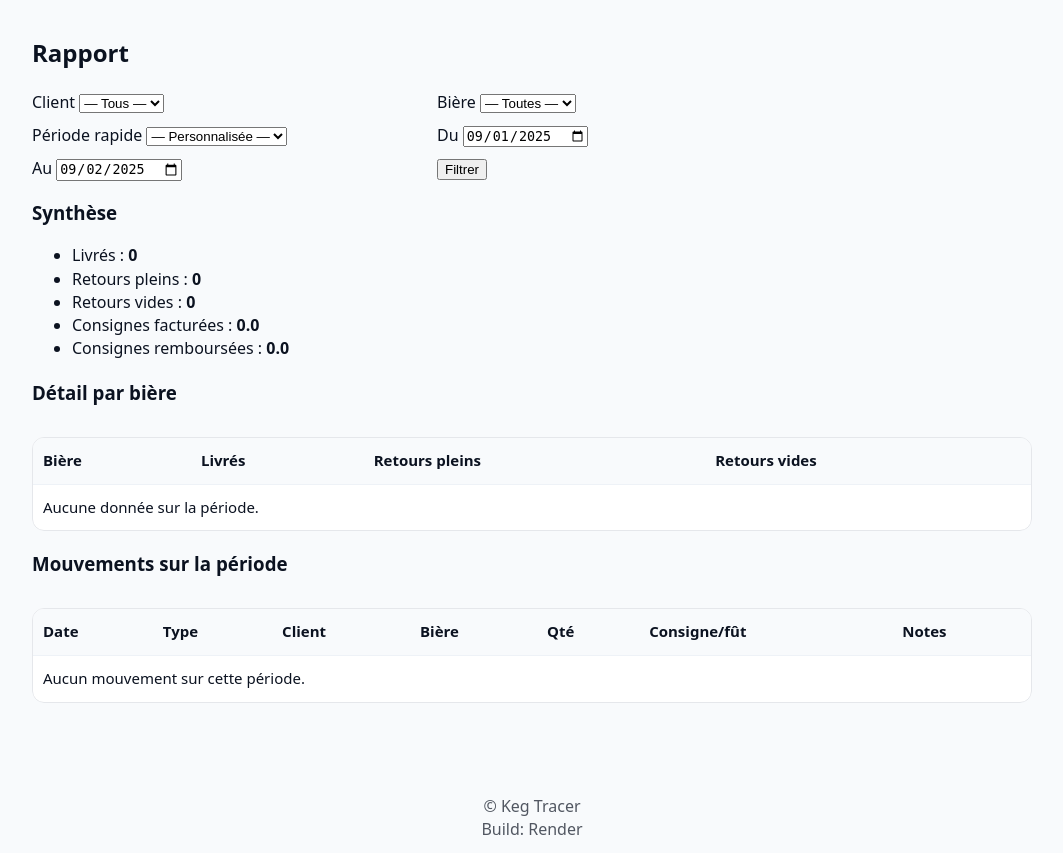
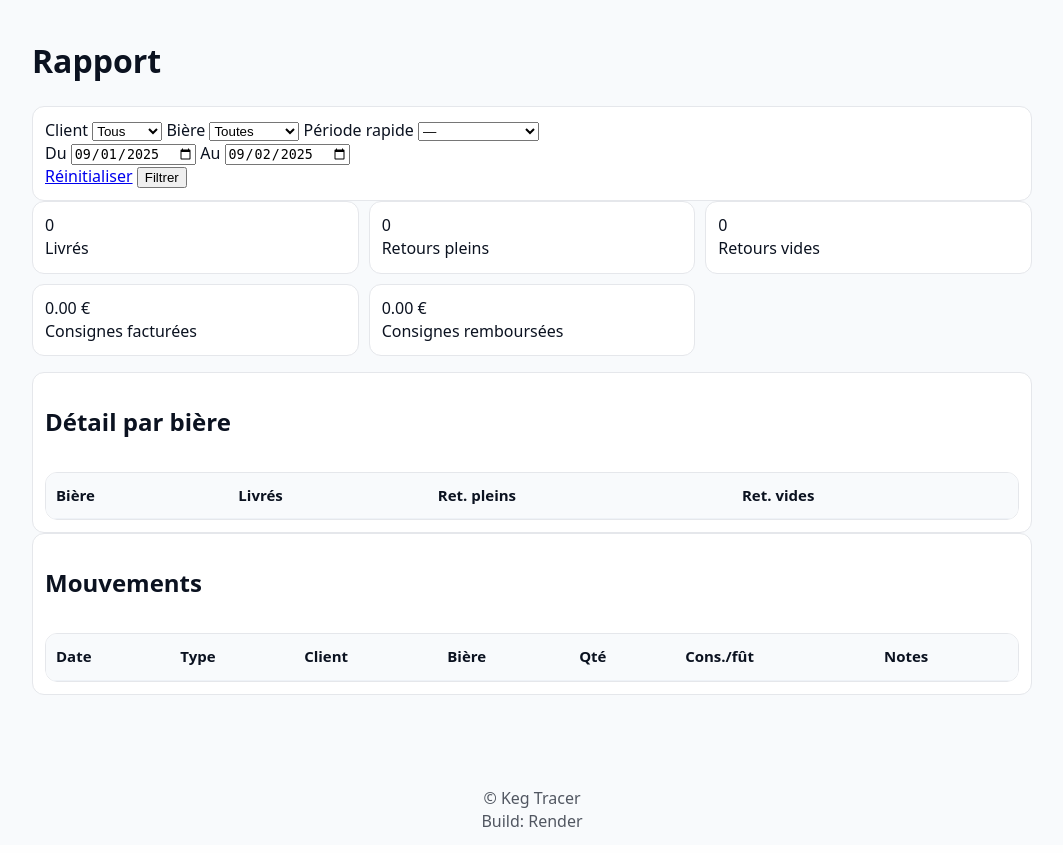
Before and after one commit to lecentrallanderneau-oss/keg-tracer, a Flask app: page /report in a window 1280 px wide. Shown: the part 70-923 px from the top of the page, without its empty margins (108-1171 px from the left). After the commit the page ends 897 px from the top, so only its background shows below. Run offline with Flask 3, Linux system fonts and the light colour scheme; lists and menus that the app fills with data are empty.

Commit message:
Update report.html

```diff
--- a/templates/report.html
+++ b/templates/report.html
@@ -1,116 +1,131 @@
 {% extends "base.html" %}
-{% block title %}Rapports · Suivi des Fûts{% endblock %}
+{% block title %}Rapport · Suivi des Fûts{% endblock %}
 {% block content %}
+<h1 class="page-title">Rapport</h1>
 
-<h2>Rapport</h2>
-
-<form method="get" action="{{ url_for('report') }}" style="display:grid; gap:10px; grid-template-columns: repeat(2, minmax(0,1fr)); max-width:800px;">
-  <div>
-    <label>Client</label>
+<form class="card form-grid" method="get">
+  <div class="grid-3">
+    <label>Client
       <select name="client_id">
-      <option value="">— Tous —</option>
+        <option value="">Tous</option>
         {% for c in clients %}
           <option value="{{ c.id }}" {% if selected_client_id==c.id %}selected{% endif %}>{{ c.name }}</option>
         {% endfor %}
       </select>
-  </div>
-  <div>
-    <label>Bière</label>
+    </label>
+    <label>Bière
       <select name="beer_id">
-      <option value="">— Toutes —</option>
+        <option value="">Toutes</option>
         {% for b in beers %}
           <option value="{{ b.id }}" {% if selected_beer_id==b.id %}selected{% endif %}>{{ b.name }}</option>
         {% endfor %}
       </select>
-  </div>
-  <div>
-    <label>Période rapide</label>
+    </label>
+    <label>Période rapide
       <select name="months_back">
-      <option value="">— Personnalisée —</option>
-      <option value="0" {% if months_back==0 %}selected{% endif %}>Ce mois</option>
-      <option value="1" {% if months_back==1 %}selected{% endif %}>M-1</option>
+        <option value="">—</option>
+        <option value="0" {% if months_back==0 %}selected{% endif %}>Mois en cours</option>
+        <option value="1" {% if months_back==1 %}selected{% endif %}>Dernier mois</option>
         <option value="3" {% if months_back==3 %}selected{% endif %}>3 derniers mois</option>
         <option value="6" {% if months_back==6 %}selected{% endif %}>6 derniers mois</option>
         <option value="12" {% if months_back==12 %}selected{% endif %}>12 derniers mois</option>
       </select>
+    </label>
   </div>
-  <div>
-    <label>Du</label>
-    <input type="date" name="from" value="{{ start.isoformat() if start else '' }}">
+
+  <div class="grid-2">
+    <label>Du
+      <input type="date" name="from" value="{{ (start|string)[:10] }}">
+    </label>
+    <label>Au
+      <input type="date" name="to" value="{{ (end|string)[:10] }}">
+    </label>
   </div>
-  <div>
-    <label>Au</label>
-    <input type="date" name="to" value="{{ end.isoformat() if end else '' }}">
-  </div>
-  <div style="align-self:end;">
-    <button type="submit">Filtrer</button>
+
+  <div class="form-actions end">
+    <a class="btn" href="{{ url_for('report') }}">Réinitialiser</a>
+    <button class="btn primary">Filtrer</button>
   </div>
 </form>
 
-<h3 style="margin-top:18px;">Synthèse</h3>
-<ul>
-  <li>Livrés : <strong>{{ delivered or 0 }}</strong></li>
-  <li>Retours pleins : <strong>{{ returned_full or 0 }}</strong></li>
-  <li>Retours vides : <strong>{{ returned_empty or 0 }}</strong></li>
-  <li>Consignes facturées : <strong>{{ (consigne_charged or 0)|float|round(2) }}</strong></li>
-  <li>Consignes remboursées : <strong>{{ (consigne_refunded or 0)|float|round(2) }}</strong></li>
-</ul>
+<section class="cards">
+  <div class="card stat">
+    <div class="stat-value">{{ delivered }}</div>
+    <div class="stat-label">Livrés</div>
+  </div>
+  <div class="card stat">
+    <div class="stat-value">{{ returned_full }}</div>
+    <div class="stat-label">Retours pleins</div>
+  </div>
+  <div class="card stat">
+    <div class="stat-value">{{ returned_empty }}</div>
+    <div class="stat-label">Retours vides</div>
+  </div>
+  <div class="card stat accent">
+    <div class="stat-value">{{ "%.2f"|format(consigne_charged) }} €</div>
+    <div class="stat-label">Consignes facturées</div>
+  </div>
+  <div class="card stat accent">
+    <div class="stat-value">{{ "%.2f"|format(consigne_refunded) }} €</div>
+    <div class="stat-label">Consignes remboursées</div>
+  </div>
+</section>
 
-<h3>Détail par bière</h3>
+<div class="card">
+  <div class="card-header"><h2>Détail par bière</h2></div>
   <div class="table-responsive">
-  <table>
+    <table class="table">
       <thead>
       <tr>
         <th>Bière</th>
-        <th>Livrés</th>
-        <th>Retours pleins</th>
-        <th>Retours vides</th>
+        <th class="num">Livrés</th>
+        <th class="num">Ret. pleins</th>
+        <th class="num">Ret. vides</th>
       </tr>
       </thead>
       <tbody>
-      {% for beer_name, data in (breakdown or {}).items() %}
+      {% for beer_name, values in breakdown.items() %}
         <tr>
           <td>{{ beer_name }}</td>
-        <td>{{ data.delivered }}</td>
-        <td>{{ data.returned_full }}</td>
-        <td>{{ data.returned_empty }}</td>
+          <td class="num">{{ values.delivered }}</td>
+          <td class="num">{{ values.returned_full }}</td>
+          <td class="num">{{ values.returned_empty }}</td>
         </tr>
-      {% else %}
-      <tr><td colspan="4">Aucune donnée sur la période.</td></tr>
       {% endfor %}
       </tbody>
     </table>
   </div>
+</div>
 
-<h3>Mouvements sur la période</h3>
+<div class="card">
+  <div class="card-header"><h2>Mouvements</h2></div>
   <div class="table-responsive">
-  <table>
+    <table class="table">
       <thead>
       <tr>
-        <th>Date</th><th>Type</th><th>Client</th><th>Bière</th><th>Qté</th><th>Consigne/fût</th><th>Notes</th>
+        <th>Date</th>
+        <th>Type</th>
+        <th>Client</th>
+        <th>Bière</th>
+        <th class="num">Qté</th>
+        <th class="num">Cons./fût</th>
+        <th>Notes</th>
       </tr>
       </thead>
       <tbody>
       {% for m in moves %}
         <tr>
-        <td>{{ m.dt.isoformat() if m.dt else '' }}</td>
-        <td>
-          {% if m.mtype=='delivery' %}Livraison
-          {% elif m.mtype=='return_full' %}Retour plein
-          {% elif m.mtype=='return_empty' %}Retour vide
-          {% else %}{{ m.mtype }}{% endif %}
-        </td>
-        <td>{{ m.client.name if m.client else '' }}</td>
-        <td>{{ m.beer.name if m.beer else '' }}</td>
-        <td>{{ m.qty or 0 }}</td>
-        <td>{{ ((m.consigne_per_keg or 0)|float)|round(2) }}</td>
-        <td>{{ m.notes or '' }}</td>
+          <td>{{ m.dt.strftime('%d/%m/%Y') }}</td>
+          <td>{{ 'Livraison' if m.mtype=='delivery' else ('Retour plein' if m.mtype=='return_full' else 'Retour vide') }}</td>
+          <td>{{ m.client.name }}</td>
+          <td>{{ m.beer.name }}</td>
+          <td class="num">{{ m.qty }}</td>
+          <td class="num">{{ "%.2f"|format(m.consigne_per_keg) }} €</td>
+          <td class="truncate">{{ m.notes or "—" }}</td>
         </tr>
-      {% else %}
-      <tr><td colspan="7">Aucun mouvement sur cette période.</td></tr>
       {% endfor %}
       </tbody>
     </table>
   </div>
-
+</div>
 {% endblock %}
```
Lines whose indentation alone changed are shown as unchanged.
